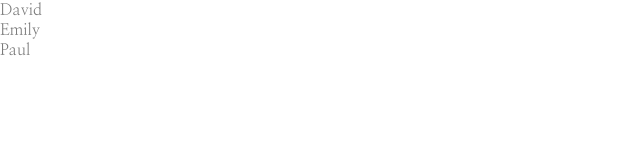
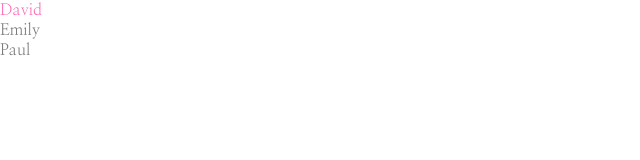
Before and after one commit to seohyon-cho/next13-atomic, a Next.js app: page /gallery in a window 1280 px wide. Shown: the top 160 px of the page, without its empty margins (0-640 px from the left). Built offline with nearby package versions, Linux system fonts and the light colour scheme.

Commit message:
Category에서 메뉴활성화 안되는 오류 수정

```diff
--- a/components/atoms/text/Text.jsx
+++ b/components/atoms/text/Text.jsx
@@ -18,7 +18,7 @@ const orbitron = Orbitron({
 	variable: '--font-orbitron'
 });
 
-export default function Text({ children, url, tagName = 'p', styleType, className, isOn = false, onClick }) {
+export default function Text({ children, url, tagName = 'p', styleType, className, isOn, onClick }) {
 	return React.createElement(
 		tagName,
 		{
--- a/components/molecules/category/Category.jsx
+++ b/components/molecules/category/Category.jsx
@@ -8,7 +8,7 @@ export default function Category({ dataArr, selectedEl, nameArr, onClick, classN
 	return (
 		<nav className={clsx(styles.category, className)}>
 			{dataArr.map((el, idx) => (
-				<Text key={idx} onClick={() => onClick(dataArr[idx])}>
+				<Text key={idx} onClick={() => onClick(dataArr[idx])} isOn={selectedEl === dataArr[idx]}>
 					{nameArr ? nameArr[idx] : el}
 				</Text>
 			))}
--- a/pages/gallery.jsx
+++ b/pages/gallery.jsx
@@ -8,6 +8,9 @@ export default function Pages() {
 		{ name: 'Paul', age: 40 }
 	];
 	const nameArr = dataArr.map(data => data.name);
+	//Category내부적으로 isOn값을 담기 위해서 데이터를 비교하기 위해서는 모두 State에 담겨있는 자료여야 하기 때문
+	//전달할 전체 배열, 선택된 값모두 state에 담긴값으로 Category에 전달
+	const [DataArr] = useState(dataArr);
 	const [Selected, setSelected] = useState(dataArr[0]);
 	console.log(Selected);
 
@@ -15,14 +18,13 @@ export default function Pages() {
 	// 파라미터로 활성화된 데이터를 전달받아서, 호출하는 해당 컴포넌트에 생성한 state에 담아주는 구조.
 	const handleClick = activeEl => {
 		setSelected(activeEl);
-		console.log(activeEl === Selected);
 	};
 	return (
 		<section>
 			{/* 무조건 전체 배열 데이터와, 현재 활성화된 데이터요소 를 같이 전달하고, 카테고리 컴포넌트 내부적으로 클릭 이벤트가 일어나면, 클릭한 요소 순번의 데이터를 부모에 있는 state에 옮겨담아주는 핸들러 함수도 같이 전달해줌. */}
 
 			{/* nameArr를 별도로 설정하는 경우 : dataArr에는 무조건 배열이 들어가는데, 해당 배열의 각 구성요소가 문자일 수도 있고, 객체일 수도 있음. 만약 배열의 구성요소가 객체라면 메뉴명으로 바로 활용할 수 없기 때문에 nameArr 를 따로 만들어, nameArr에 문자로 구성된, 메뉴 출력용으로 구성된 배열을 직접 전달함. */}
-			<Category dataArr={dataArr} nameArr={nameArr} onClick={handleClick} selectedEl={Selected} />
+			<Category dataArr={DataArr} nameArr={nameArr} onClick={handleClick} selectedEl={Selected} />
 		</section>
 	);
 }
```
